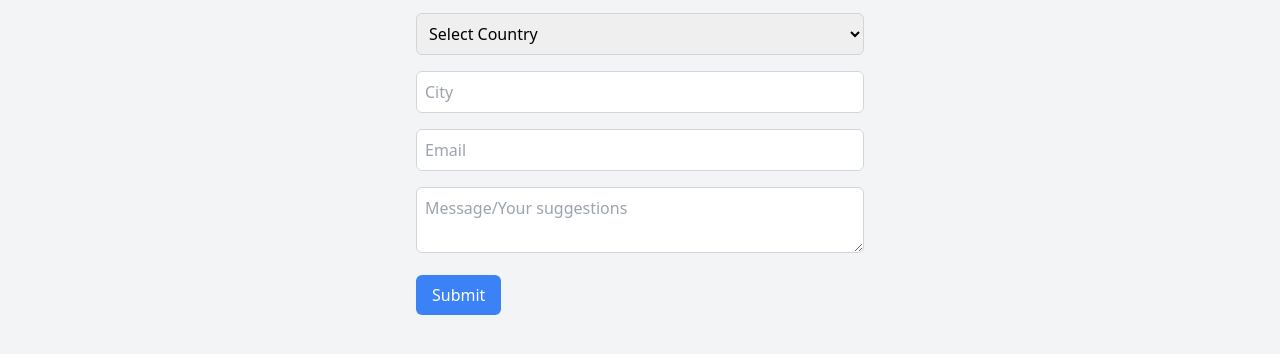
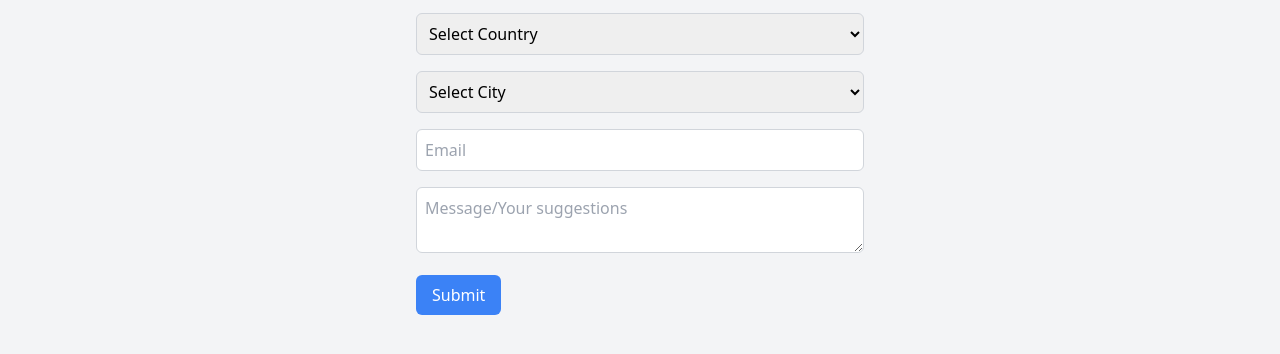
Before and after one commit to infohubpakistan/INFOHUB, a plain HTML site: page index.html in a window 1280 px wide. Shown: the part 194-548 px from the top of the page. Drawn offline with nearby package versions, Linux system fonts and the light colour scheme.

Commit message:
Update index.html

```diff
--- a/index.html
+++ b/index.html
@@ -41,14 +41,35 @@
                 <select id="country" name="country" required class="border border-gray-300 rounded-md p-2 w-full">
                     <option value="" disabled selected>Select Country</option>
                     <option value="Pakistan">Pakistan</option>
-                    <option value="USA">USA</option>
-                    <option value="India">India</option>
-                    <option value="Canada">Canada</option>
-                    <option value="England">England</option>
+                    <!-- Add other countries here -->
                 </select>
             </div>
             <div class="mb-4">
-                <input type="text" id="city" name="city" placeholder="City" required class="border border-gray-300 rounded-md p-2 w-full">
+                <select id="city" name="city" required class="border border-gray-300 rounded-md p-2 w-full">
+                    <option value="" disabled selected>Select City</option>
+                    <option value="Karachi">Karachi</option>
+<option value="Lahore">Lahore</option>
+<option value="Islamabad">Islamabad</option>
+<option value="Faisalabad">Faisalabad</option>
+<option value="Rawalpindi">Rawalpindi</option>
+<option value="Multan">Multan</option>
+<option value="Gujranwala">Gujranwala</option>
+<option value="Hyderabad">Hyderabad</option>
+<option value="Peshawar">Peshawar</option>
+<option value="Quetta">Quetta</option>
+<option value="Bahawalpur">Bahawalpur</option>
+<option value="Sargodha">Sargodha</option>
+<option value="Sialkot">Sialkot</option>
+<option value="Sukkur">Sukkur</option>
+<option value="Larkana">Larkana</option>
+<option value="Sheikhupura">Sheikhupura</option>
+<option value="Jhang">Jhang</option>
+<option value="Rahim Yar Khan">Rahim Yar Khan</option>
+<option value="Gujrat">Gujrat</option>
+<option value="Mardan">Mardan</option>
+
+                    <!-- Add other cities of Pakistan here -->
+                </select>
             </div>
             <div class="mb-4">
                 <input type="email" id="email" name="email" placeholder="Email" required class="border border-gray-300 rounded-md p-2 w-full">
```
